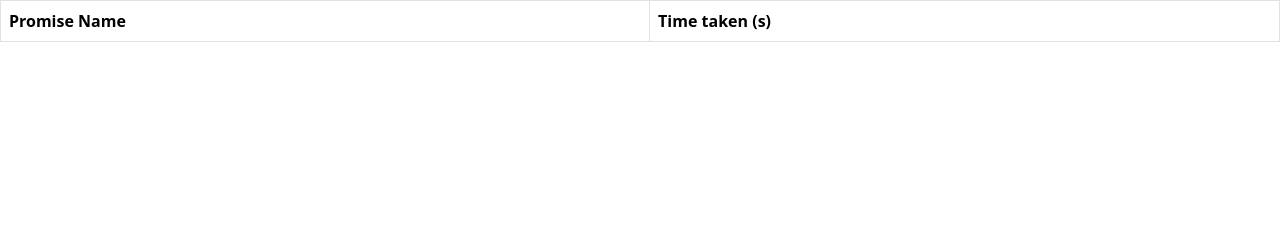
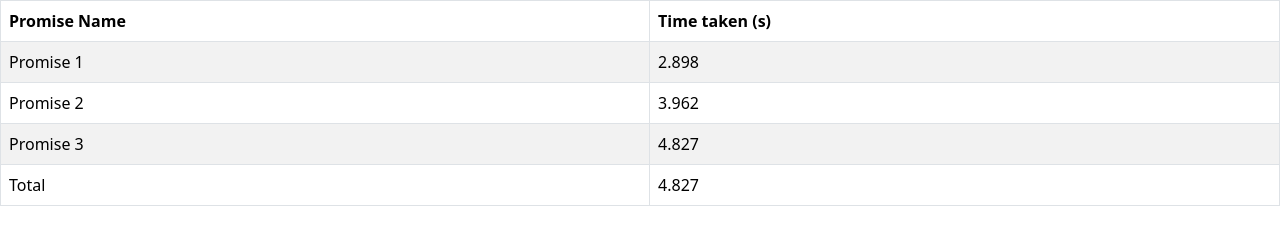
Before and after one commit to acciojob/wait-for-multiple-promises-accio-garry, a website: page main.html in a window 1280 px wide. Drawn offline with nearby package versions, Linux system fonts and the light colour scheme.

Commit message:
created a submission

```diff
--- a/main.html
+++ b/main.html
@@ -20,7 +20,24 @@
           <th>Time taken (s)</th>
         </tr>
       </thead>
-      <tbody id="output"></tbody>
+      <tbody id="output">
+		  <tr>
+			  <td>Promise 1</td>
+			  <td id="promise-1"></td>
+		  </tr>
+		  <tr>
+			  <td>Promise 2</td>
+			  <td id="promise-2"></td>
+		  </tr>
+		  <tr>
+			  <td>Promise 3</td>
+			  <td id="promise-3"></td>
+		  </tr>
+		  <tr>
+			  <td>Total</td>
+			  <td id="total"></td>
+		  </tr>
+	  </tbody>
     </table>
 
     <script type="text/javascript" src="./script.js"></script>
--- a/script.js
+++ b/script.js
@@ -1 +1,47 @@
-//your JS code here. If required.
+let startTime1 = Date.now();
+
+
+let p1 = new Promise((resolve,reject)=>{
+	setTimeout(()=>{
+		let endTime = Date.now();
+		let timeTaken = endTime - startTime1;
+		resolve(timeTaken);
+
+	},Math.random() * 2000 + 1000)
+
+})
+let startTime2 = Date.now();
+
+let p2 = new Promise((resolve,reject)=>{
+	setTimeout(()=>{
+		let endTime = Date.now();
+		let timeTaken = endTime - startTime2;
+		resolve(timeTaken);
+
+	},Math.random() * 2000 + 2000)
+
+})
+
+let startTime3 = Date.now();
+
+let p3 = new Promise((resolve,reject)=>{
+	setTimeout(()=>{
+		let endTime = Date.now();
+		let timeTaken = endTime - startTime3;
+		resolve(timeTaken);
+
+	},Math.random() * 2000 + 3000)
+
+})
+
+let startTime = Date.now();
+
+Promise.all([p1, p2, p3]).then((times) => {
+    document.getElementById("promise-1").innerHTML = times[0] / 1000; // divide by 1000 to convert ms to s
+    document.getElementById("promise-2").innerHTML = times[1] / 1000;
+    document.getElementById("promise-3").innerHTML = times[2] / 1000;
+
+    let endTime = Date.now();
+    let totalTime = endTime - startTime; // calculate total time
+    document.getElementById("total").innerHTML = totalTime / 1000; // display total time
+});
```
